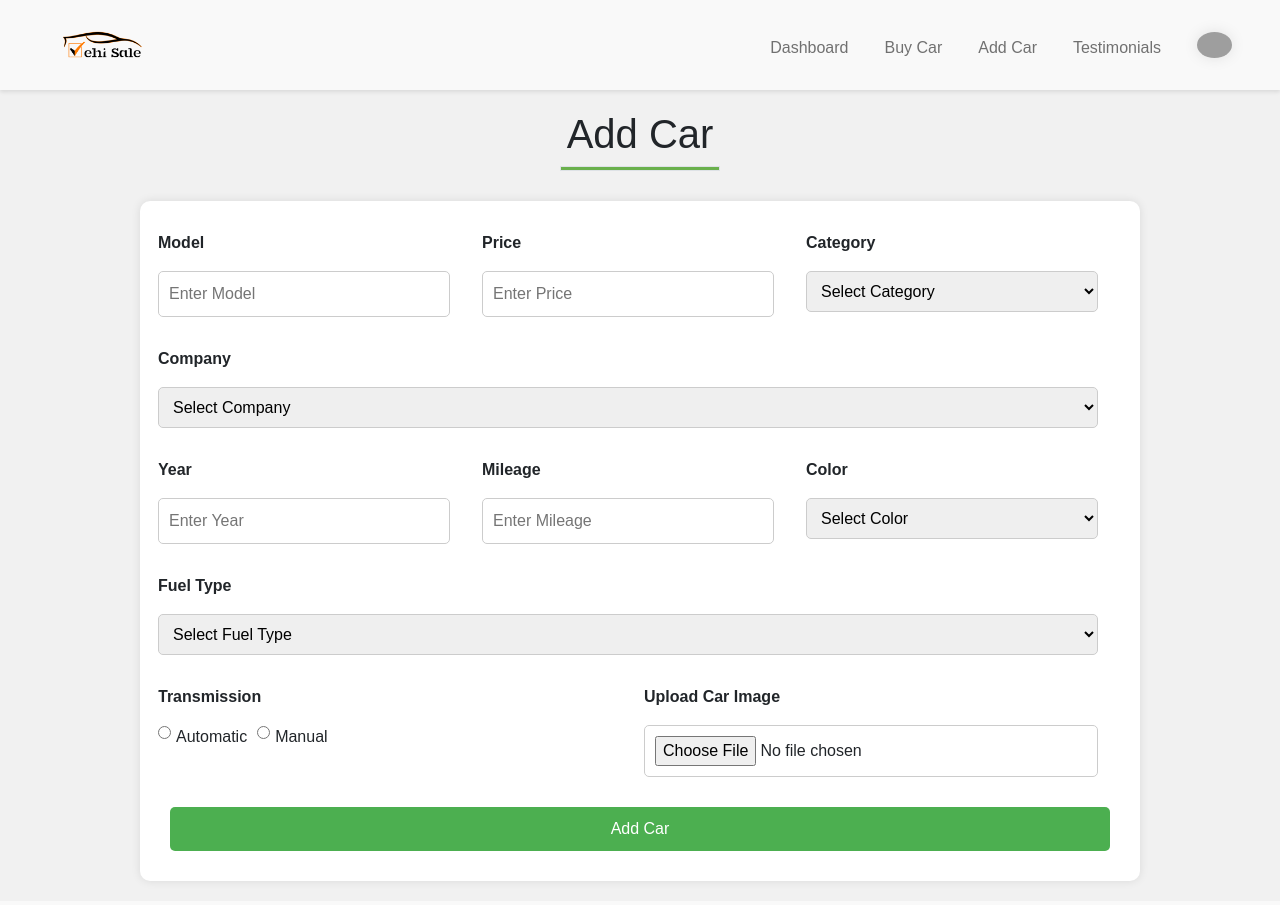
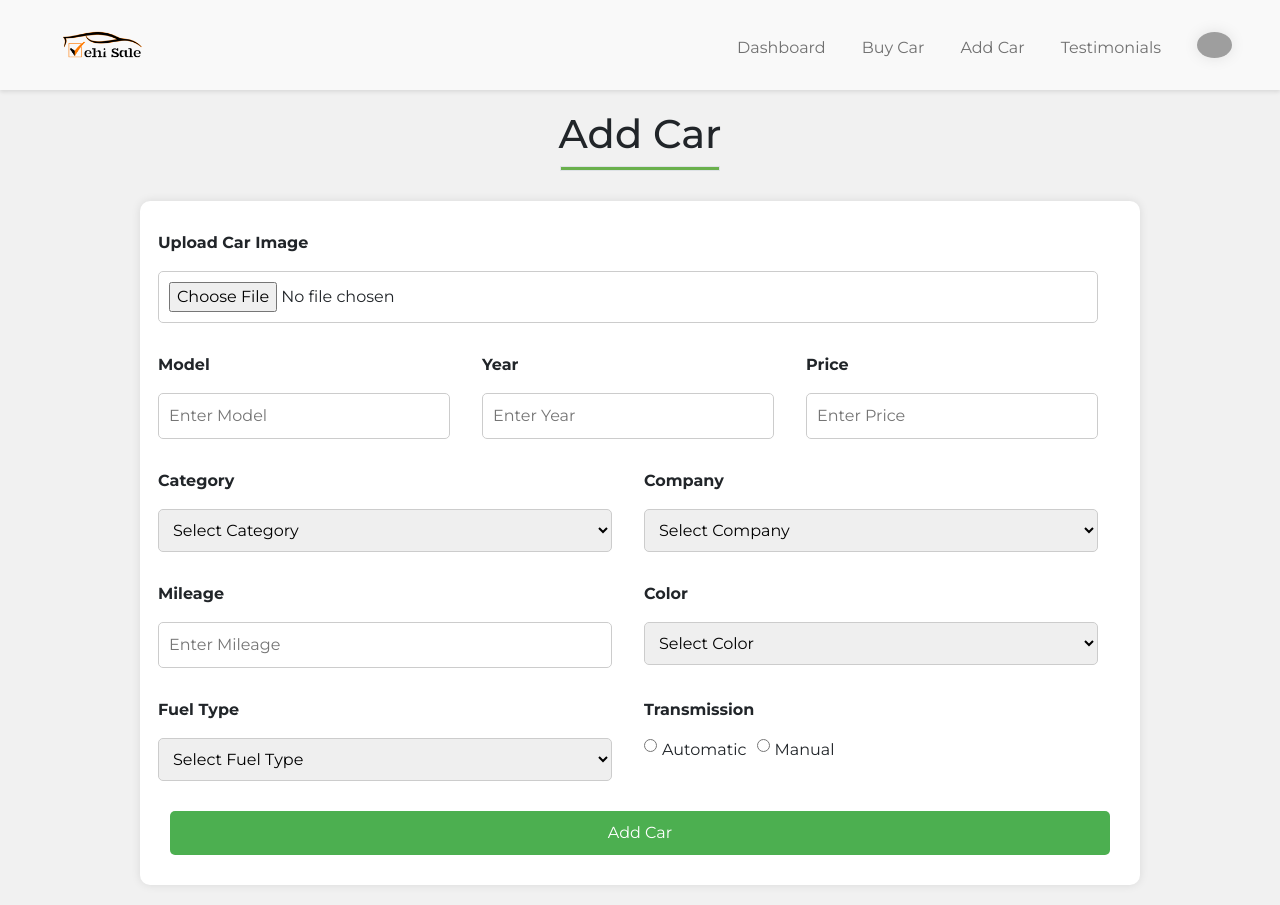
Before and after one commit to DarshitMulia/VehiSale, a React (Create React App) app in the folder frontend/: page /add in a window 1280 px wide. Built offline with nearby package versions, Linux system fonts and the light colour scheme; sample sign-in values are in the browser's storage; grey boxes are pictures that could not be loaded.

Commit message:
font change, fields properly, font size chnage

```diff
--- a/frontend/src/components/AddProduct.js
+++ b/frontend/src/components/AddProduct.js
@@ -134,6 +134,7 @@ const AddProduct = () => {
     };
 
     return (
+
         <div>
             {showPopup && (
                 <div class="add-product-popup">
@@ -154,6 +155,20 @@ const AddProduct = () => {
                 <div className="add-product-container">
                     <div className='row'>
                         <div className="col">
+                            <p><b>Upload Car Image</b></p>
+                            <input
+                                type="file"
+                                accept="image/*"
+                                onChange={handleImageChange}
+                                className="add-product-input" />
+                            {errors.image && <p className="error-message" style={{ fontSize: "12px" }}>{errors.image}</p>}
+                        </div>
+                    </div>
+
+                    <div style={{ marginBottom: "20px" }}></div>
+
+                    <div className='row'>
+                        <div className="col">
                             <p><b>Model</b></p>
                             <input
                                 type="text"
@@ -165,16 +180,33 @@ const AddProduct = () => {
                         </div>
 
                         <div className="col">
+                            <p><b>Year</b></p>
+                            <input
+                                type="number"
+                                placeholder="Enter Year"
+                                value={year}
+                                onChange={(e) => setYear(e.target.value)}
+                                className="add-product-input"
+                                min="1990"
+                                max="2024" />
+                            {errors.year && <p className="error-message" style={{ fontSize: "12px" }}>{errors.year}</p>}
+                        </div>
+
+                        <div className="col">
                             <p><b>Price</b></p>
                             <input
-                                type="text"
+                                type="number"
                                 placeholder="Enter Price"
                                 value={price}
                                 onChange={(e) => setPrice(e.target.value)}
                                 className="add-product-input" />
                             {errors.price && <p className="error-message" style={{ fontSize: "12px" }}>{errors.price}</p>}
                         </div>
+                    </div>
 
+                    <div style={{ marginBottom: "20px" }}></div>
+
+                    <div className='row'>
                         <div className="col">
                             <p><b>Category</b></p>
                             <select
@@ -194,11 +226,7 @@ const AddProduct = () => {
                             </select>
                             {errors.category && <p className="error-message" style={{ fontSize: "12px" }}>{errors.category}</p>}
                         </div>
-                    </div>
 
-                    <div style={{ marginBottom: "20px" }}></div>
-
-                    <div className='row'>
                         <div className="col">
                             <p><b>Company</b></p>
                             <select
@@ -263,25 +291,16 @@ const AddProduct = () => {
 
                     <div className='row'>
                         <div className="col">
-                            <p><b>Year</b></p>
-                            <input
-                                type="text"
-                                placeholder="Enter Year"
-                                value={year}
-                                onChange={(e) => setYear(e.target.value)}
-                                className="add-product-input" />
-                            {errors.year && <p className="error-message" style={{ fontSize: "12px" }}>{errors.year}</p>}
-                        </div>
-                        <div className="col">
                             <p><b>Mileage</b></p>
                             <input
-                                type="text"
+                                type="number"
                                 placeholder="Enter Mileage"
                                 value={mileage}
                                 onChange={(e) => setMileage(e.target.value)}
                                 className="add-product-input" />
                             {errors.mileage && <p className="error-message" style={{ fontSize: "12px" }}>{errors.mileage}</p>}
                         </div>
+
                         <div className="col">
                             <p><b>Color</b></p>
                             <select
@@ -311,7 +330,7 @@ const AddProduct = () => {
                     <div style={{ marginBottom: "20px" }}></div>
 
                     <div className='row'>
-                    <div className="col">
+                        <div className="col">
                             <p><b>Fuel Type</b></p>
                             <select
                                 value={fuelType}
@@ -327,11 +346,7 @@ const AddProduct = () => {
                             </select>
                             {errors.fuelType && <p className="error-message" style={{ fontSize: "12px" }}>{errors.fuelType}</p>}
                         </div>
-                    </div>
 
-                    <div style={{ marginBottom: "20px" }}></div>
-
-                    <div className='row'>
                         <div className="col">
                             <p><b>Transmission</b></p>
                             <div className="radio-buttons">
@@ -360,15 +375,6 @@ const AddProduct = () => {
                             </div>
                             {errors.transmission && <p className="error-message" style={{ fontSize: "12px" }}>{errors.transmission}</p>}
                         </div>
-                        <div className="col">
-                            <p><b>Upload Car Image</b></p>
-                            <input
-                                type="file"
-                                accept="image/*"
-                                onChange={handleImageChange}
-                                className="add-product-input" />
-                            {errors.image && <p className="error-message" style={{ fontSize: "12px" }}>{errors.image}</p>}
-                        </div>
                     </div>
 
                     <div style={{ marginBottom: "20px" }}></div>
--- a/frontend/src/components/UserProfile.js
+++ b/frontend/src/components/UserProfile.js
@@ -188,7 +188,7 @@ const UserProfile = () => {
                                                     <td>₹ {item.price}</td>
                                                 </tr>
                                                 <tr>
-                                                    <td><p>year</p></td>
+                                                    <td><p>Year</p></td>
                                                     <td>:</td>
                                                     <td>{item.year}</td>
                                                 </tr>
@@ -228,8 +228,8 @@ const UserProfile = () => {
                                 <h2 className="modal-header">Confirm Logout</h2>
                                 <p>Are you sure you want to log out?</p>
                                 <div className="modal-buttons">
-                                    <button className="modal-cancel-button" onClick={() => setModalIsOpen(false)}>Cancel</button>
-                                    <button className="modal-submit-button" onClick={logout}>Logout</button>
+                                    <button className="modal-logout-cancel-button" onClick={() => setModalIsOpen(false)}>Cancel</button>
+                                    <button className="modal-logout-submit-button" onClick={logout}>Logout</button>
                                 </div>
                             </div>
                         </Modal>
--- a/frontend/src/index.css
+++ b/frontend/src/index.css
@@ -1,7 +1,10 @@
 /* ----------------------------------------------------Login and SignUp----------------------------------------------------*/
 
+@import url('https://fonts.googleapis.com/css2?family=Montserrat:ital,wght@0,100..900;1,100..900&display=swap');
+
+
 body {
-  font-family: Verdana, Geneva, Tahoma, sans-serif;
+  font-family: "Montserrat", sans-serif;
   margin: 0;
   padding: 0;
 }
@@ -432,7 +435,7 @@ body {
 }
 
 body {
-  font-family: 'Arial', sans-serif;
+  font-family: "Montserrat", sans-serif;
   background-color: var(--background-color);
   margin: 0;
   padding: 0;
@@ -1230,8 +1233,8 @@ body {
   gap: 10px;
 }
 
-.modal-cancel-button,
-.modal-submit-button {
+.modal-logout-cancel-button,
+.modal-logout-submit-button {
   flex: 1;
   padding: 10px;
   font-size: 16px;
@@ -1240,21 +1243,21 @@ body {
   cursor: pointer;
 }
 
-.modal-cancel-button {
+.modal-logout-cancel-button {
   background-color: #ddd;
   color: #333;
 }
 
-.modal-submit-button {
+.modal-logout-submit-button {
   background-color: #d9534f;
   color: white;
 }
 
-.modal-cancel-button:hover {
+.modal-logout-cancel-button:hover {
   background-color: #ccc;
 }
 
-.modal-submit-button:hover {
+.modal-logout-submit-button:hover {
   background-color: #c9302c;
 }
 
```
Also changed, not shown: frontend/src/components/ProductList.js (+1 -1 lines).
